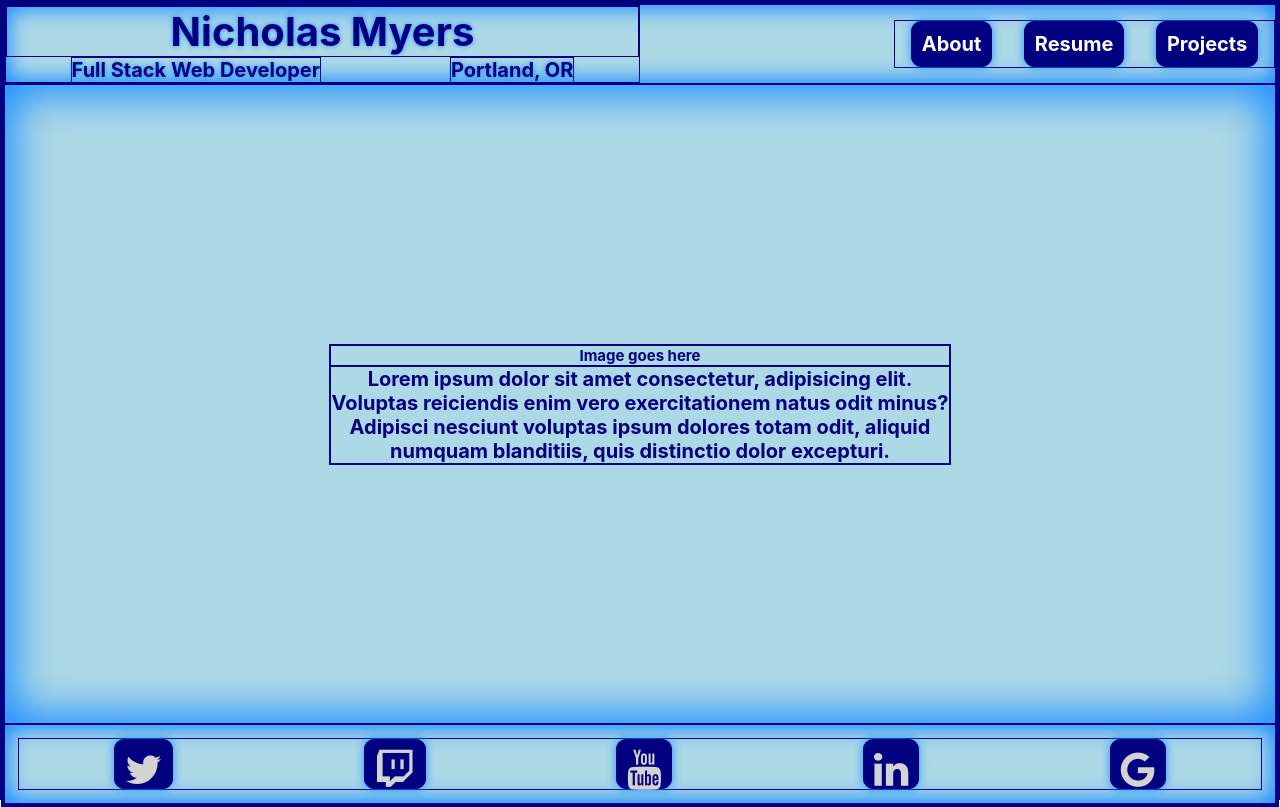
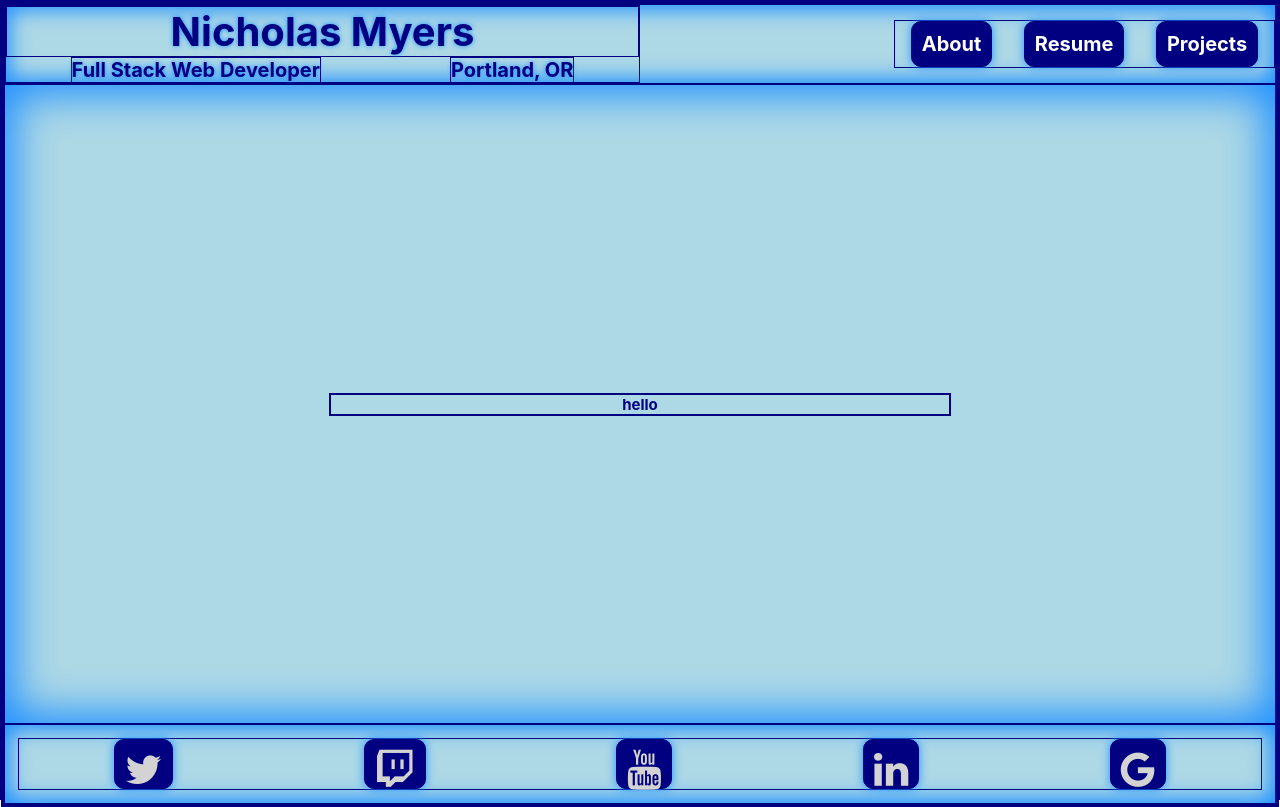
Before and after one commit to nicholas-myers/Professional-Portfolio, a React (Create React App) app: page /resume in a window 1280 px wide. Built offline with nearby package versions, Linux system fonts and the light colour scheme.

Commit message:
added resume route and component

```diff
--- a/src/components/About.js
+++ b/src/components/About.js
@@ -12,7 +12,7 @@ export default function About() {
     return (
         <AboutSection>
             <h2>Image goes here</h2>
-            <p>Lorem ipsum dolor sit amet consectetur, adipisicing elit. Voluptas reiciendis enim vero exercitationem natus odit minus? Adipisci nesciunt voluptas ipsum dolores totam odit, aliquid numquam blanditiis, quis distinctio dolor excepturi.</p>
+            <p>My name is Nick, I am 33 years old, and I live in Portland, OR. I love to learn, especially about technology. I've been an avid gamer and computer enthusiast since I was young. I like to build my computers.I beatbox using a RC-505 loop station as hobby.</p>
         </AboutSection>
     )
 }
--- a/src/components/Content.js
+++ b/src/components/Content.js
@@ -1,11 +1,11 @@
 import React from "react";
 import styled from "styled-components";
-import { Route } from "react-router-dom"
+import { Switch, Route } from "react-router-dom";
 
-import About from "./About"
+import About from "./About";
+import Resume from "./Resume";
 
 const ContentSection = styled.section`
-
   display: flex;
   align-items: center;
   justify-content: center;
@@ -13,15 +13,19 @@ const ContentSection = styled.section`
   background-color: lightblue;
   padding: 1%;
   height: 80vh;
-
 `;
 
 function Content() {
   return (
     <ContentSection>
-      <Route path="/">
-        <About />
-      </Route>
+      <Switch>
+        <Route exact path="/">
+          <About />
+        </Route>
+        <Route path="/resume">
+          <Resume />
+        </Route>
+      </Switch>
     </ContentSection>
   );
 }
--- /dev/null
+++ b/src/components/Resume.js
@@ -0,0 +1,17 @@
+import React from "react"
+import styled from "styled-components"
+
+const ResumeSection = styled.div`
+
+    display: block;
+    width: 50%;
+
+`
+
+export default function Resume() {
+    return (
+        <ResumeSection>
+            <h2>hello</h2>
+        </ResumeSection>
+    )
+}
```
